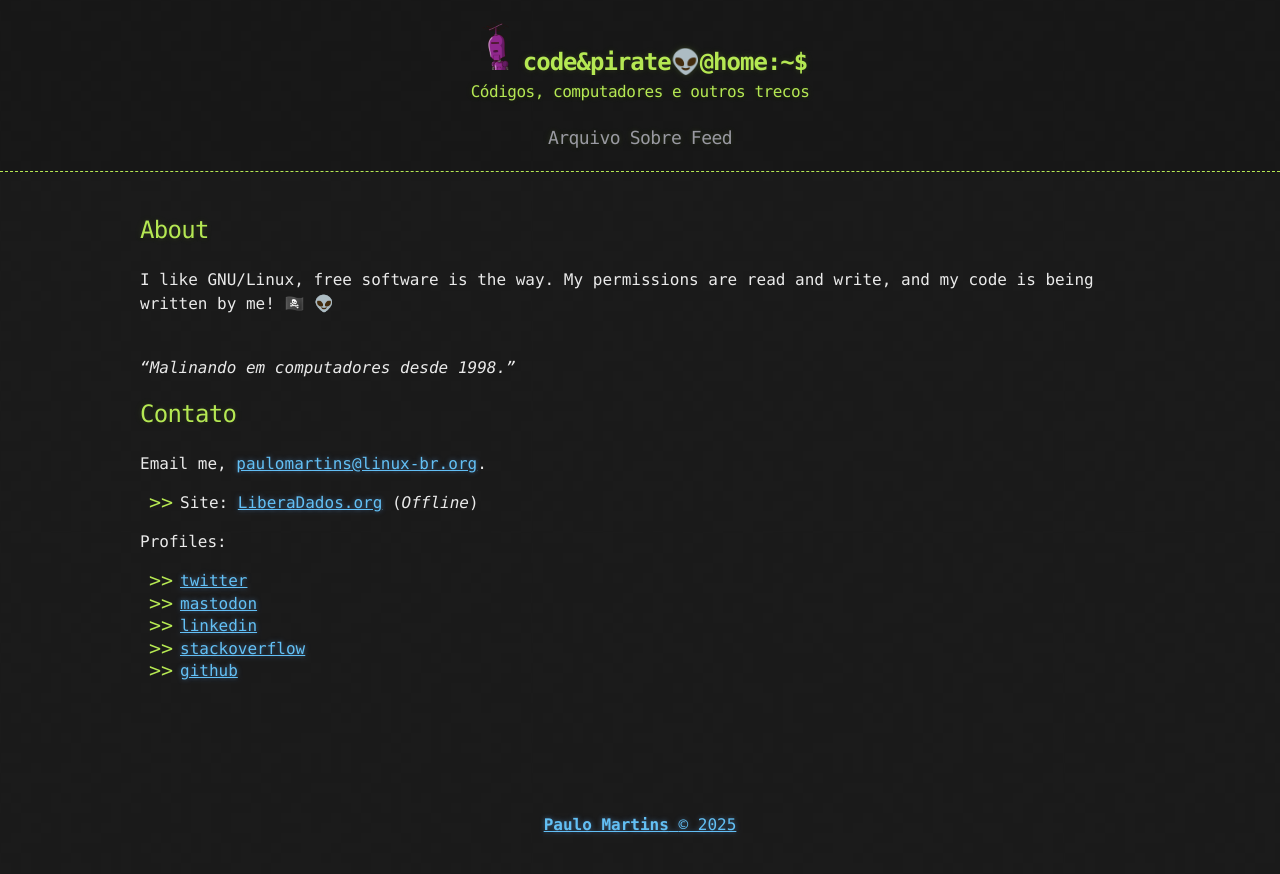
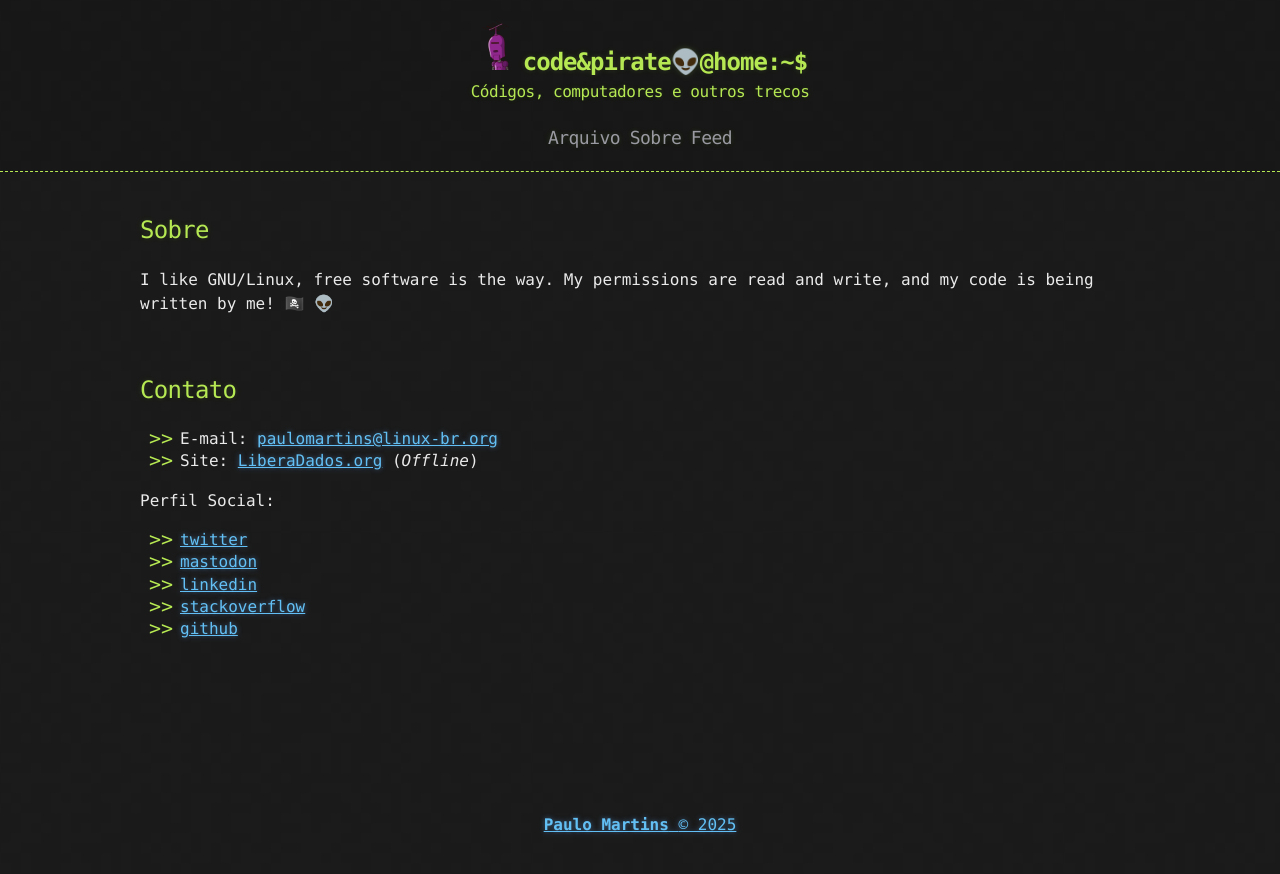
Before and after one commit to paullomarttins/paullomarttins.github.io, a Jekyll site: the page built from about.md, in a window 1280 px wide. Shown: the top 874 px of the page. Built offline with Jekyll 4.4.1, drawn with Linux system fonts in a browser that asks for light colours.

Commit message:
Atualizações de contato e sobre

```diff
--- a/about.md
+++ b/about.md
@@ -3,17 +3,16 @@ layout: page
 title: About
 ---
 
-## About
+## Sobre
 I like GNU/Linux, free software is the way. My permissions are read and write, and my code is being written by me! 🏴‍☠️ 👽
 
 <br>
-<i>"Malinando em computadores desde 1998."</i>
 
 ## Contato
-Email me, [paulomartins@linux-br.org](mailto:paulomartins@linux-br.org).
+- E-mail: [paulomartins@linux-br.org](mailto:paulomartins@linux-br.org)
 - Site: [LiberaDados.org](https://liberadados.org) (_Offline_)
 
-Profiles:
+Perfil Social:
    - [twitter](https://twitter.com/_paulluss)
    - [mastodon](https://defcon.social/deck/@_paulluss)
    - [linkedin](https://www.linkedin.com/in/paulomartinsbr)
```
